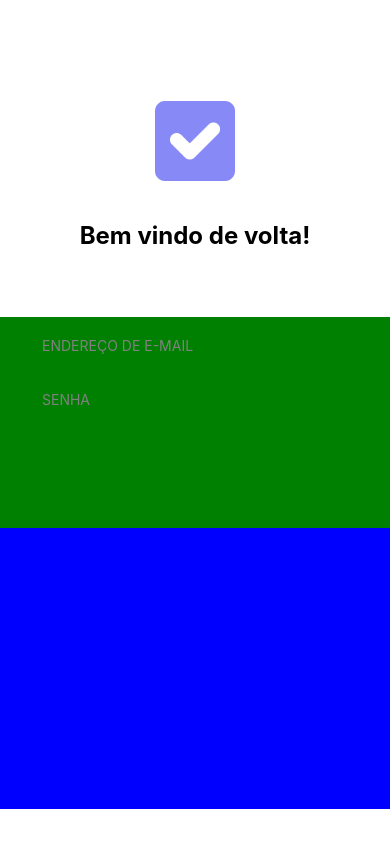
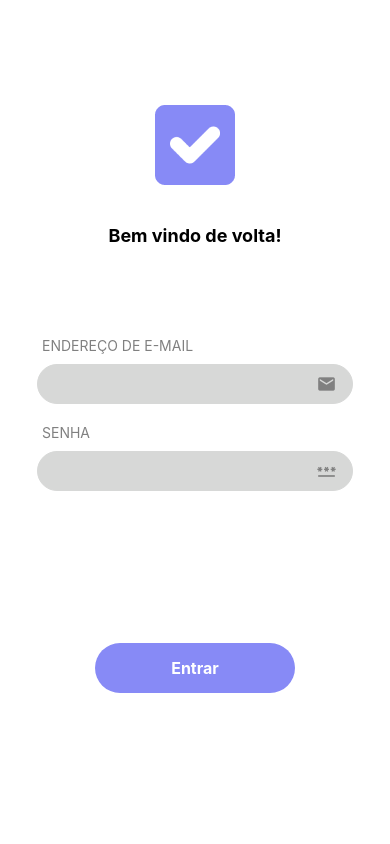
Before and after one commit to Arthur-Nunes-dev/list, a React Native app: screen / in a window 390 px wide. Built offline with nearby package versions, Linux system fonts and the light colour scheme.

Commit message:
0.03 (beta)

```diff
--- a/package.json
+++ b/package.json
@@ -12,7 +12,8 @@
     "expo": "~52.0.43",
     "expo-status-bar": "~2.0.1",
     "react": "18.3.1",
-    "react-native": "0.76.9"
+    "react-native": "0.76.9",
+    "react-native-vector-icons": "^10.2.0"
   },
   "devDependencies": {
     "@babel/core": "^7.25.2",
--- a/src/pages/login/index.tsx
+++ b/src/pages/login/index.tsx
@@ -5,11 +5,15 @@ import {
      Text,
      Image,
      TextInput,
+     TouchableOpacity,
 } from "react-native";
 
 import { styles } from "./styles";
 
-import Logo from "../../assets/logo.png"
+import Logo from "../../assets/logo.png";
+
+import { MaterialIcons } from "@expo/vector-icons"
+import { themas } from "../../global/themes";
 
 
 export default function Login () {
@@ -26,18 +30,35 @@ export default function Login () {
 
             <View style={styles.boxMid}>
                 <Text style={styles.titleInput}>ENDEREÇO DE E-MAIL</Text>
-                <View>
-                    <TextInput />
+                <View style={styles.boxInput}>
+                    <TextInput
+                        style={styles.input}
+                    />
+                    <MaterialIcons
+                        name="email"
+                        size={20}
+                        color={themas.colors.gray}
+                    />
                 </View>
 
 
                 <Text style={styles.titleInput}>SENHA</Text>
-                <View>
-                   <TextInput />
+                <View style={styles.boxInput}>
+                    <TextInput
+                        style={styles.input}
+                    />
+                    <MaterialIcons
+                        name="password"
+                        size={20}
+                        color={themas.colors.gray}
+                    />
                 </View>
             </View>
 
             <View style={styles.boxBottom}>
+                <TouchableOpacity style={styles.button}>
+                    <Text style={styles.titleButton}>Entrar</Text>
+                </TouchableOpacity>
             </View>
         </View>
     )
--- a/src/pages/login/styles.ts
+++ b/src/pages/login/styles.ts
@@ -20,14 +20,15 @@ export const styles = StyleSheet.create({
     boxMid: {
         height: Dimensions.get('window').height/4,
         width: "100%",
-        backgroundColor: "green",
         paddingHorizontal: 37,
     },
 
     boxBottom: {
         height: Dimensions.get('window').height/3,
         width: "100%",
-        backgroundColor: "blue",
+        // backgroundColor: "blue",
+        alignItems: "center",
+        justifyContent: "center",
     },
 
     logo: {
@@ -38,7 +39,7 @@ export const styles = StyleSheet.create({
     title: {
         fontWeight: "bold",
         marginTop: 40,
-        fontSize: 24,
+        fontSize: 18,
     },
 
     titleInput: {
@@ -46,4 +47,38 @@ export const styles = StyleSheet.create({
         color: themas.colors.gray,
         marginTop: 20,
     },
+
+    boxInput: {
+        width: "100%",
+        height: 40,
+        borderWidth: 1,
+        borderRadius: 40,
+        marginTop: 10,
+        flexDirection: 'row',
+        alignItems: "center",
+        paddingHorizontal: 5,
+        backgroundColor: themas.colors.lightGray,
+        borderColor: themas.colors.lightGray,
+    },
+
+    input: {
+        height: "100%",
+        width: "90%",
+        borderRadius: 40,
+    },
+
+    button: {
+        width: 200,
+        height: 50,
+        alignItems: "center",
+        justifyContent: "center",
+        backgroundColor: themas.colors.primary,
+        borderRadius: 40,
+    },
+
+    titleButton: {
+        fontSize: 16,
+        color: "#FFFF",
+        fontWeight: "bold",
+    },
 })
```
Also changed, not shown: 1 other file (tests, documents, lock files or other folders).
